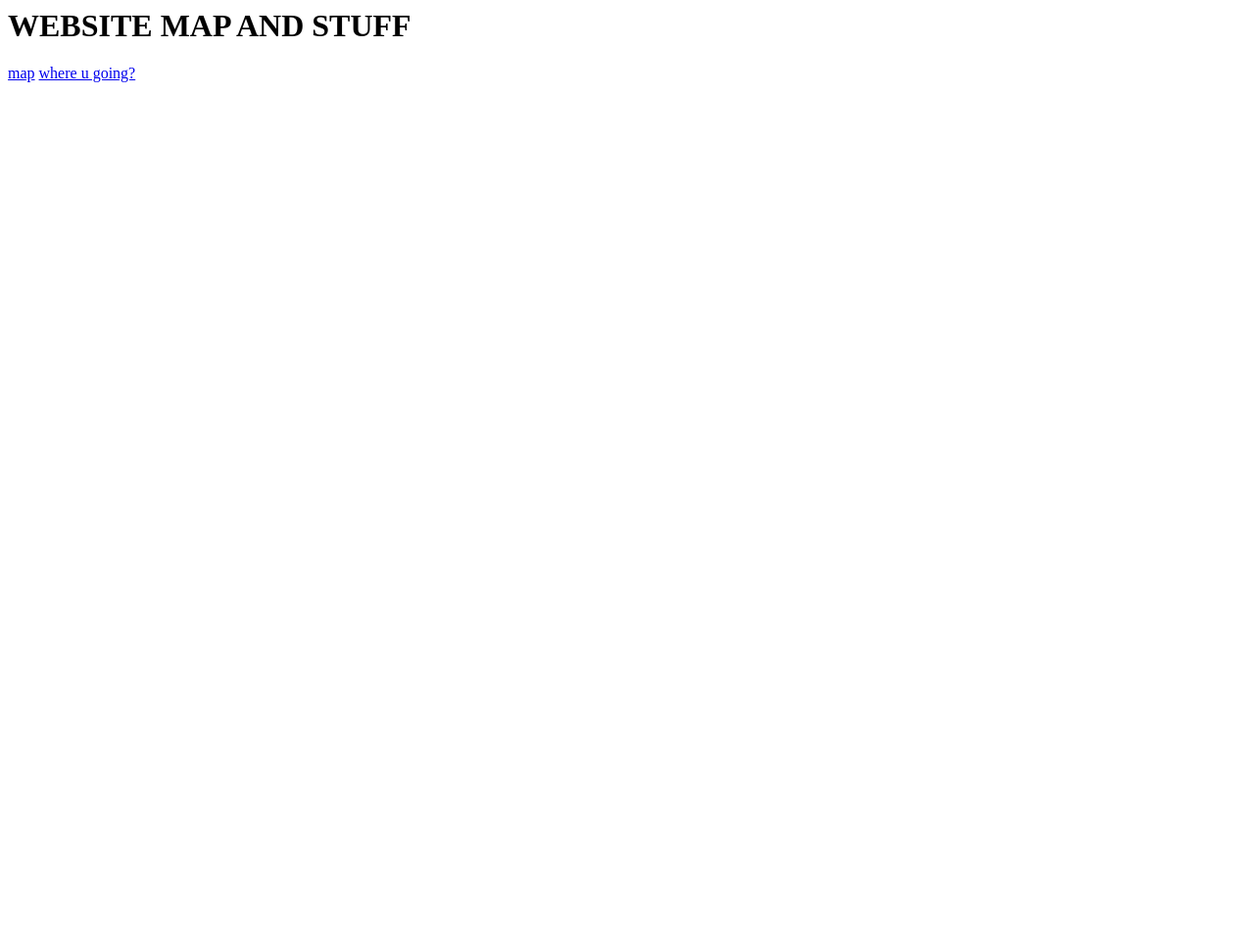
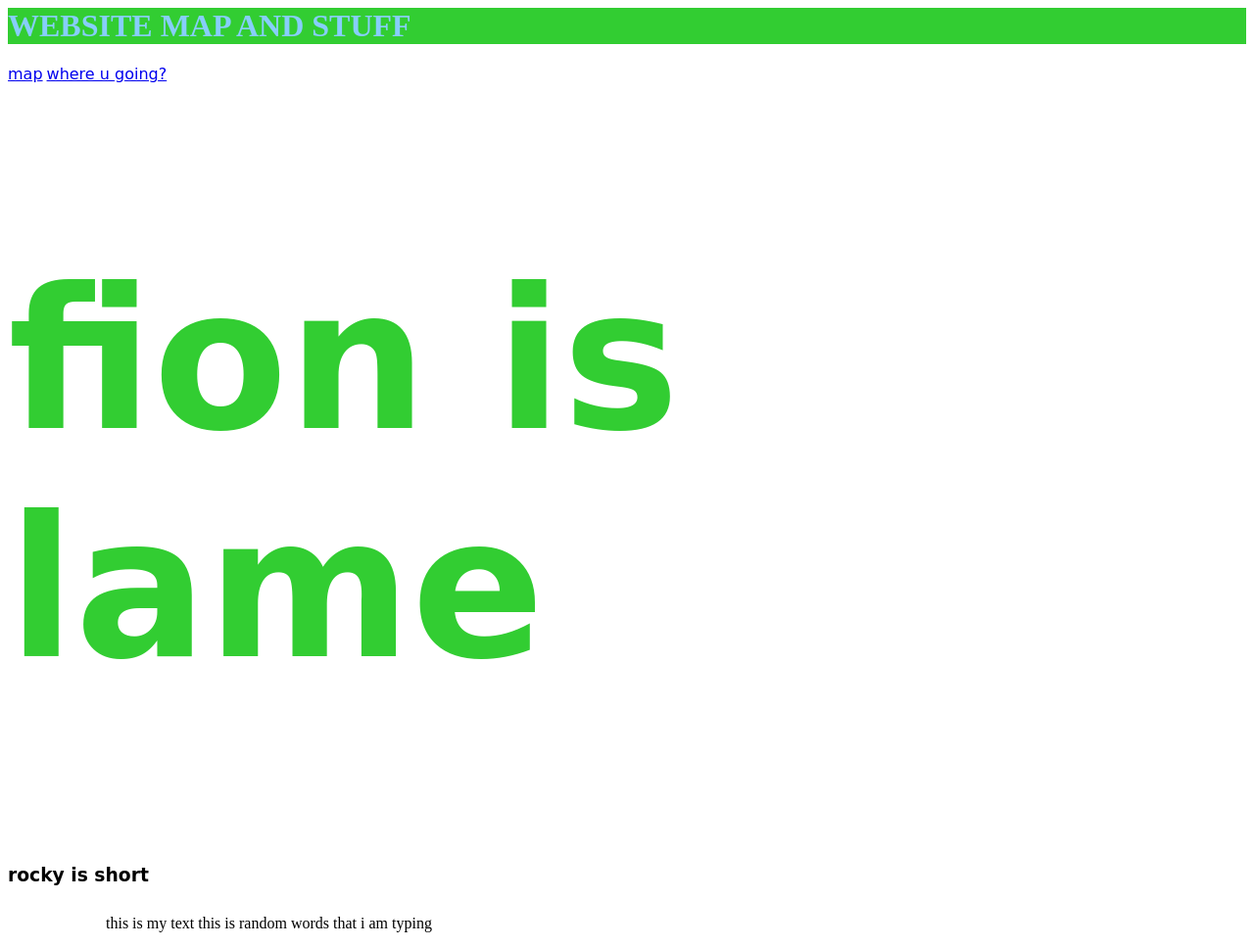
Before and after one commit to rtsng/defhacks_2020, a plain HTML site: page web/index.html in a window 1280 px wide. Shown: the whole page at 98% size. Before the commit the page ends 800 px from the top, so only its background shows below. Drawn offline with Linux system fonts and the light colour scheme.

Commit message:
css stuff

```diff
--- /dev/null
+++ b/countdata.json
@@ -0,0 +1,2 @@
+user1,user2,user3,user4,user5
+1, 20, 420, 69, 68
--- a/web/index.html
+++ b/web/index.html
@@ -1,7 +1,15 @@
 <html>
+  <head>
+    <link href="/web/mainpage.css" rel="stylesheet" type="text/css">
+  </head>
   <body>
     <h1>WEBSITE MAP AND STUFF</h1>
     <a href="/web/mapview.html">map</a>
     <a href="/web/input.html">where u going?</a>
+    <h2>fion is lame</h2>
+    <h3>rocky is short</h3>
+    <p>
+      this is my text this is random words that i am typing
+    </p>
   </body>
 </html>
--- /dev/null
+++ b/web/mainpage.css
@@ -0,0 +1,20 @@
+h1{
+    font-family: avenir;
+    color: lightskyblue;
+    background-color: limegreen;
+}
+h2{
+    font-family: cursive;
+    color: limegreen;
+    font-size: 200px;
+}
+a{
+    font-family: cursive;
+}
+h3{
+    font-family: cursive;
+}
+p {
+    margin-top: 30px;
+    margin-left: 100px;
+}
```
Also changed, not shown: web/highparkdata.js (added, +30 -0 lines), README.md, 1 other file.
